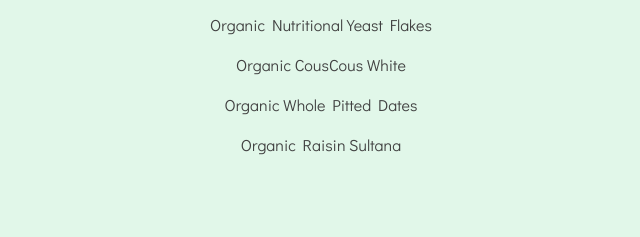
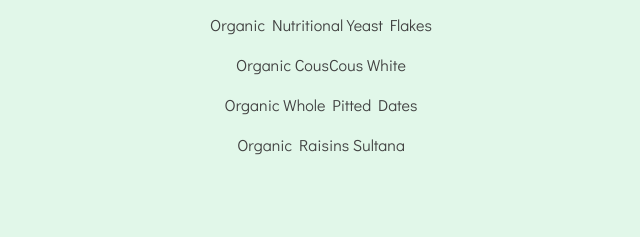
Before and after one commit to KlavierCat/littleplantpantry2.0, a website: page index.html in a window 1280 px wide. Shown: the part 5563-5800 px from the top of the page, 319-959 px from the left. Drawn offline with Linux system fonts and the light colour scheme.

Commit message:
Update index.html

```diff
--- a/index.html
+++ b/index.html
@@ -257,7 +257,7 @@
 	<p> Organic Nutritional Yeast Flakes </p>
 	<p> Organic CousCous White </p>
 	<p> Organic Whole Pitted Dates </p>
-	<p> Organic Raisin Sultana </p>
+	<p> Organic Raisins Sultana </p>
 
 	</div>
 	</div>
```
